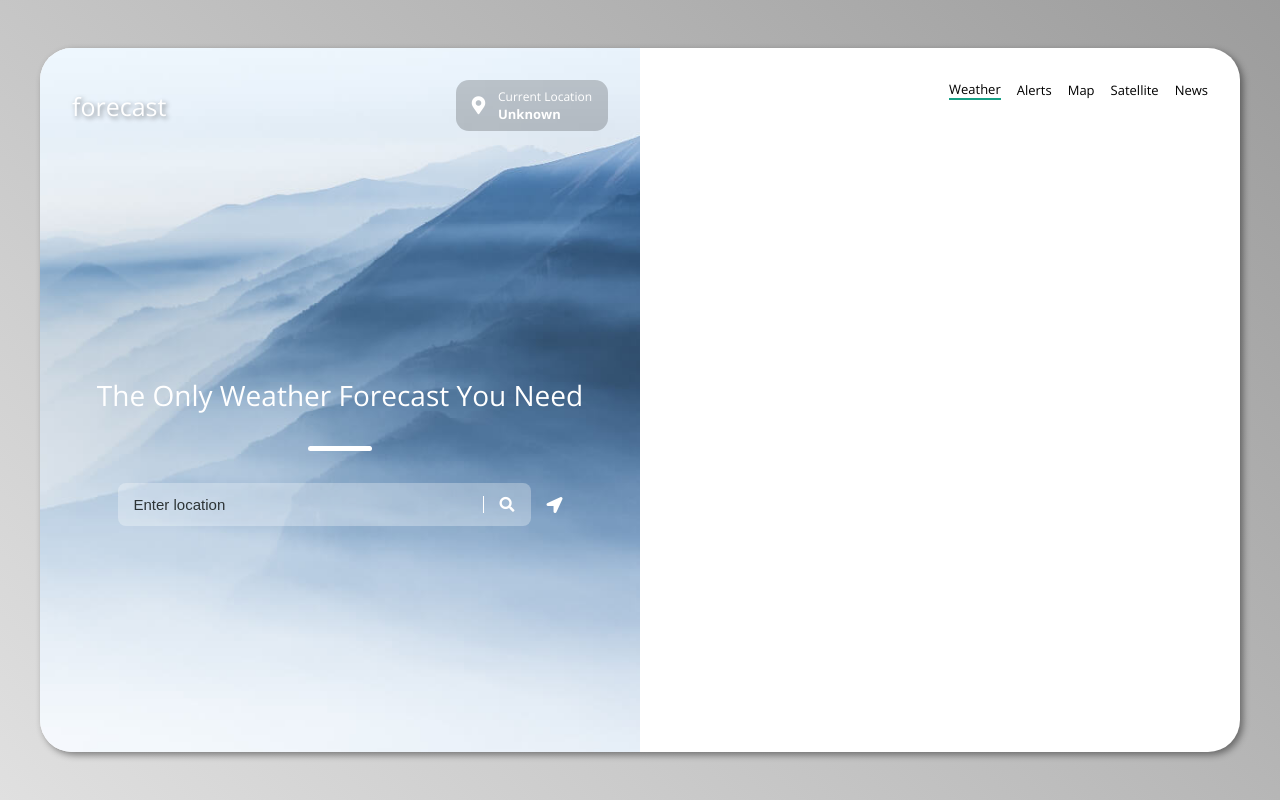
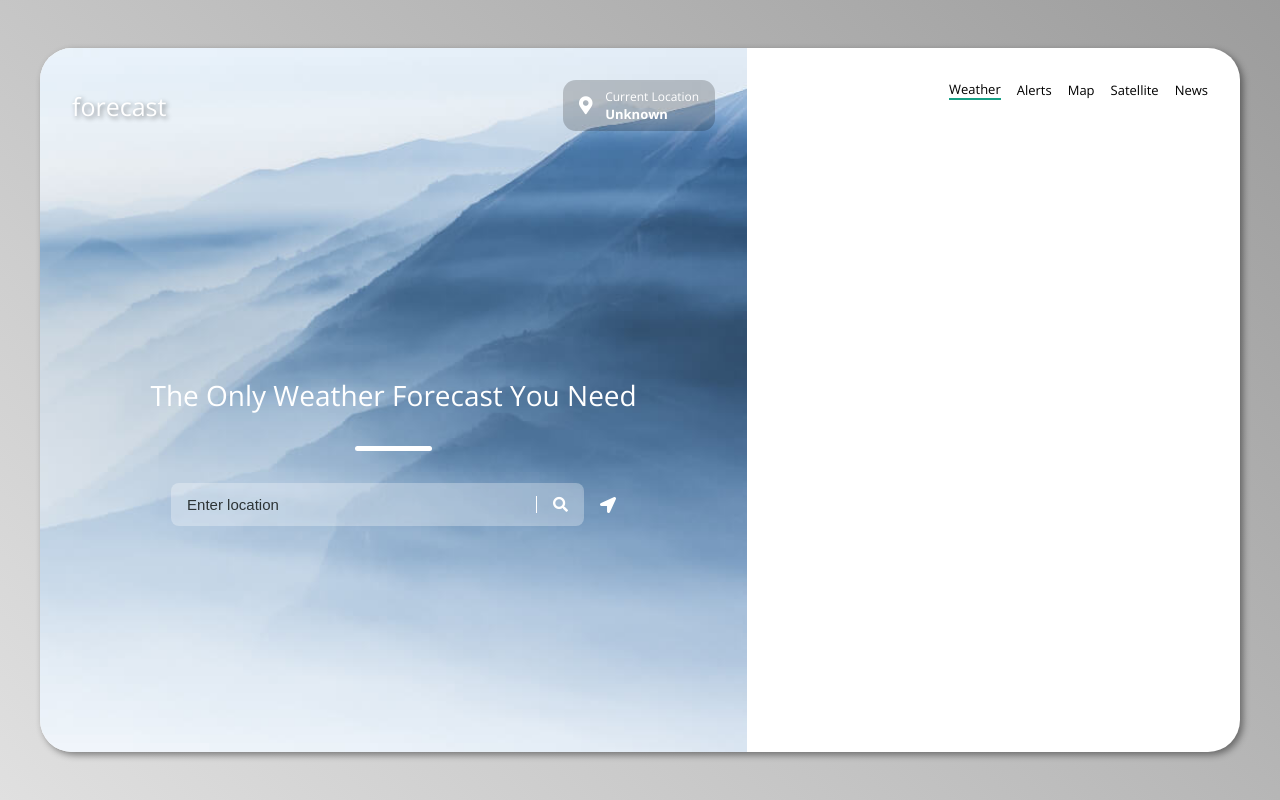
Before and after one commit to hadismtb/weather-forecast, a React (Create React App) app: page / in a window 1280 px wide. Built offline with nearby package versions, Linux system fonts and the light colour scheme; no server answers.

Commit message:
change flex of Main component to 1.5

```diff
--- a/src/components/Main.module.css
+++ b/src/components/Main.module.css
@@ -1,6 +1,6 @@
 .container {
     background: url("../assets/images/bg.jpg") no-repeat center center;
-    flex: 1;
+    flex: 1.5;
     background-size: cover;
     padding: 2rem;
 }
```
